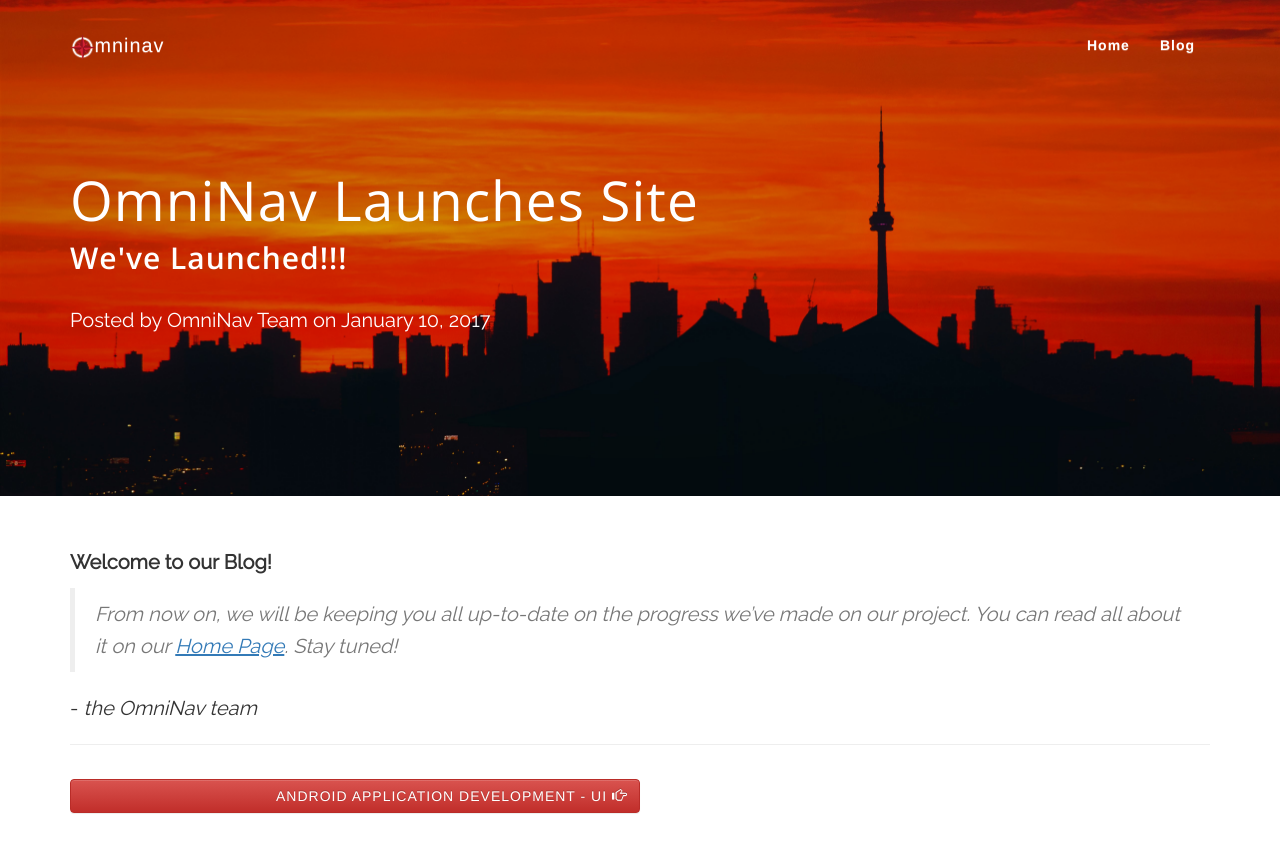
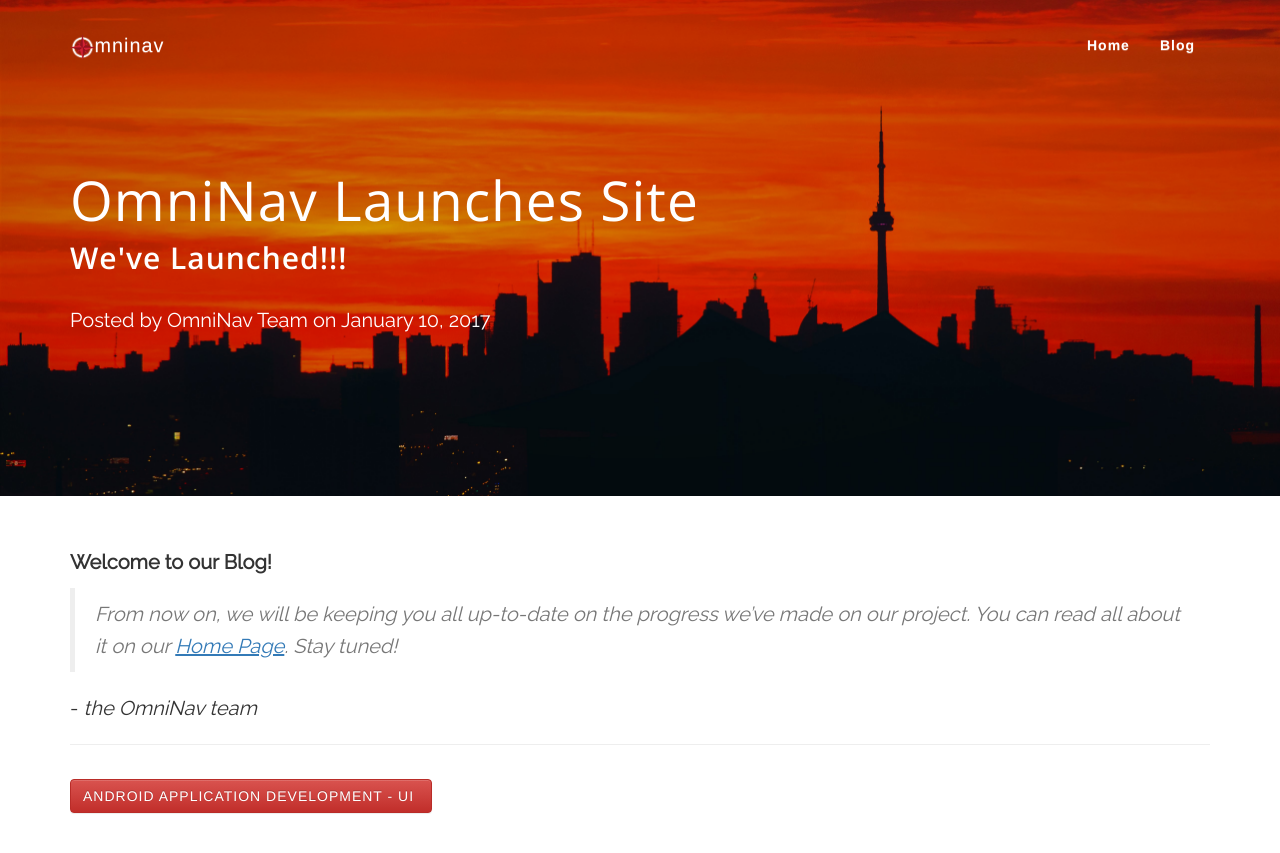
Before and after one commit to hansmaryil/OmniNav, a Jekyll site: the page built from _posts/2017-01-10-omninav-site-launched.md, in a window 1280 px wide. Shown: the top 853 px of the page. Built offline with Jekyll 4.4.1, drawn with Linux system fonts in a browser that asks for light colours; some web fonts are replaced.

Commit message:
button mod3

```diff
--- a/_layouts/post.html
+++ b/_layouts/post.html
@@ -10,9 +10,17 @@ layout: default
 
 <div class="PageNavigation">
   {% if page.previous.url %}
-    <a href="{{page.previous.url}}" class="prev btn btn-primary btn-danger"><span class="glyphicon glyphicon-hand-left"></span> {{page.previous.title}}</a>
+    <a href="{{page.previous.url}}">
+    	<button class="prev btn btn-primary btn-danger button-width">
+    		<span class="glyphicon glyphicons-circle-arrow-left"></span> {{page.previous.title}}
+    	</button>
+    </a>
   {% endif %}
   {% if page.next.url %}
-    <a href="{{page.next.url}}" class="next btn btn-primary btn-danger"> {{page.next.title}} <span class="glyphicon glyphicon-hand-right"></span></a>
+    <a href="{{page.next.url}}">
+    	<button class="next btn btn-primary btn-danger button-width"> {{page.next.title}} <span class="glyphicon glyphicons-circle-arrow-right"></span>
+    	</button>
+    </a>
+
   {% endif %}
 </div>
--- a/css/clean-blog.css
+++ b/css/clean-blog.css
@@ -45,7 +45,9 @@ hr.small {
   border-width: 4px;
   border-color: red;
 }
-
+.button-width{
+    width: auto;
+}
 .intro-header {
   background-color: #777777;
   background: no-repeat center center;
--- a/index.html
+++ b/index.html
@@ -226,7 +226,7 @@
             </div>
             <hr class="featurette-divider">
         </div>
-        <a href="{{page.next.url}}" class="next btn btn-primary btn-danger"> {{page.next.title}} <span class="glyphicon glyphicon-hand-right"></span></a>
+
         <!-- jQuery (necessary for Bootstrap's JavaScript plugins) -->
         <script src="https://ajax.googleapis.com/ajax/libs/jquery/1.12.4/jquery.min.js"></script>
 
```
